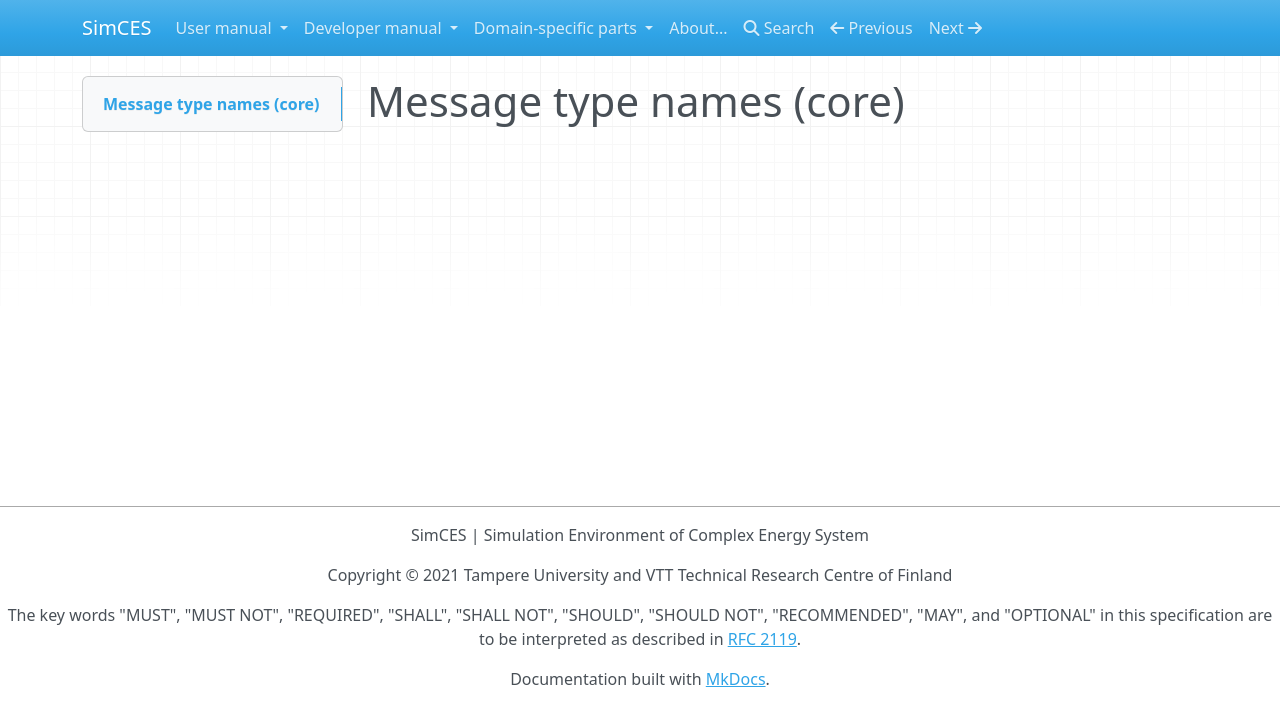
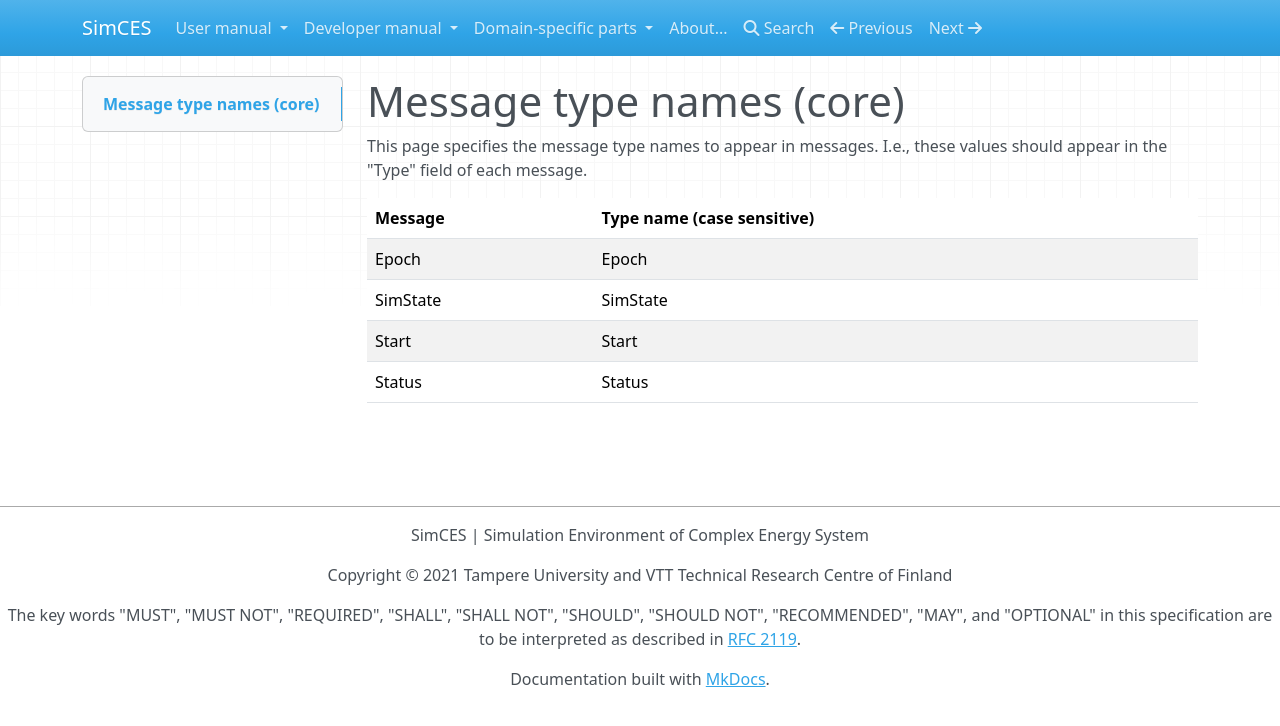
Before and after one commit to simcesplatform/simcesplatform.github.io, an MkDocs documentation site: the page built from markdown/core_msgtype.md, in a window 1280 px wide. Shown: the top 726 px of the page. Built offline with MkDocs 1.6.1, drawn with Linux system fonts in a browser that asks for light colours; nearby versions of some CDN libraries; library files that are not in the unit come from our copies.

Commit message:
Add content to page message type names

```diff
--- a/markdown/core_msgtype.md
+++ b/markdown/core_msgtype.md
@@ -1 +1,10 @@
 # Message type names (core)
+
+This page specifies the message type names to appear in messages. I.e., these values should appear in the "Type" field of each message.
+
+| Message | Type name (case sensitive) |
+|-|-|
+| Epoch | Epoch |
+| SimState | SimState |
+| Start | Start |
+| Status | Status |
```
